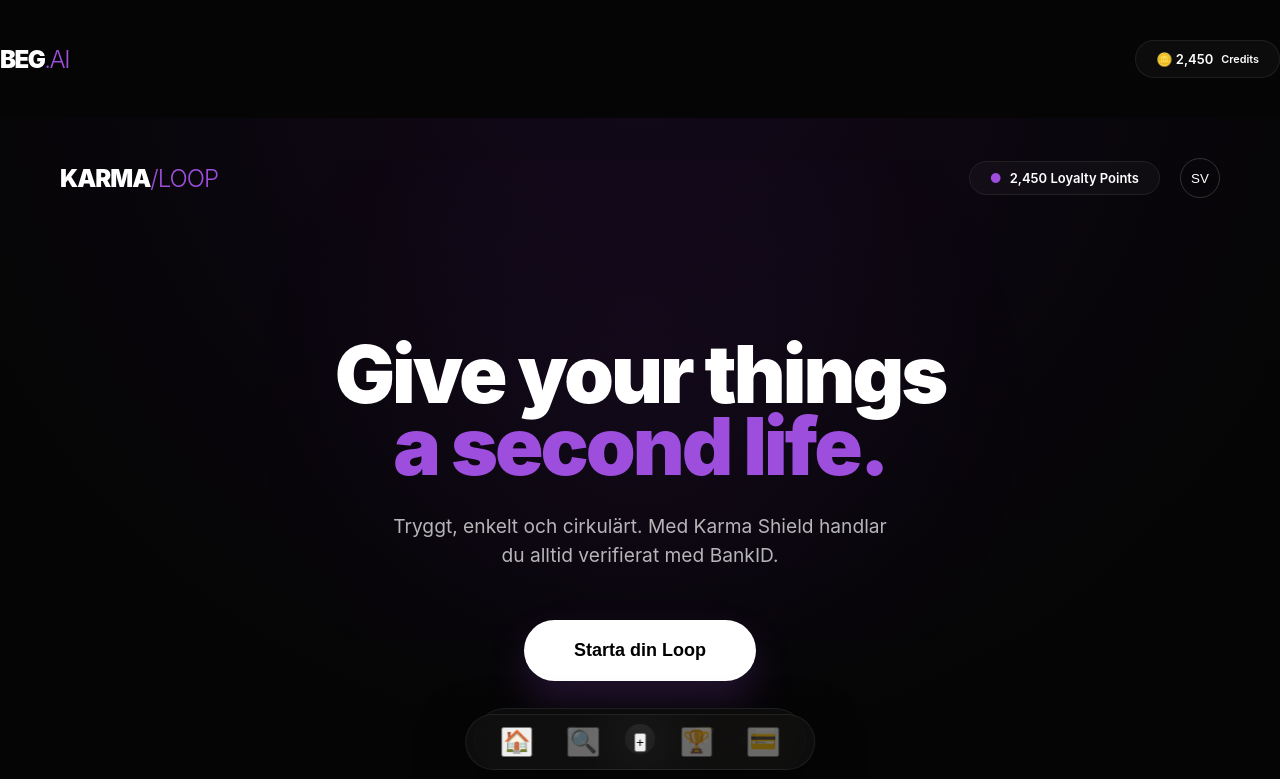
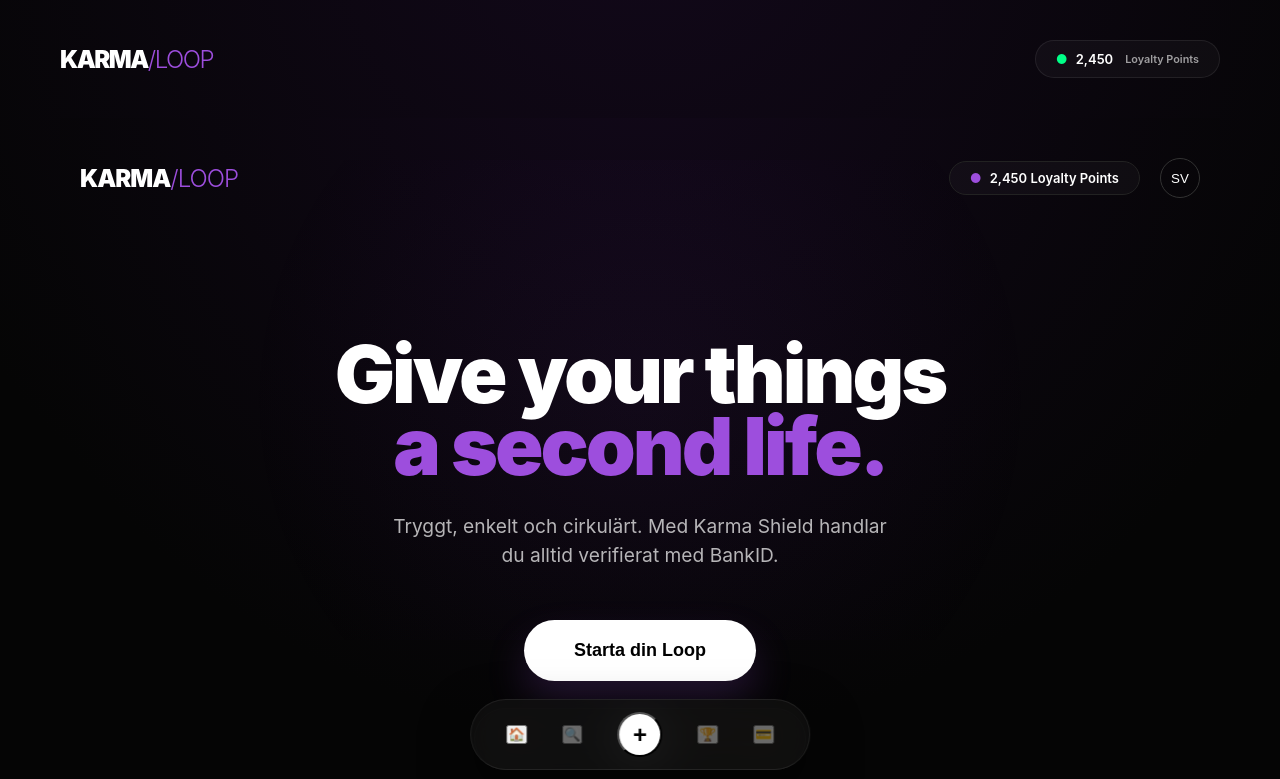
Before and after one commit to gascheckking/marketbeg-appGem, a Next.js app: page / in a window 1280 px wide. Shown: the top 779 px of the page. Built offline with nearby package versions, Linux system fonts and the light colour scheme.

Commit message:
Update layout.tsx

```diff
--- a/app/layout.tsx
+++ b/app/layout.tsx
@@ -1,48 +1,51 @@
 "use client";
 import "../styles/globals.css";
-import { usePathname } from 'next/navigation';
+import { usePathname, useRouter } from 'next/navigation';
 
 export default function RootLayout({ children }: { children: React.ReactNode }) {
   const pathname = usePathname();
+  const router = useRouter();
 
   return (
     <html lang="sv">
       <head>
-        <title>MarketBeg | AI-Driven Marketplace</title>
+        <title>KARMA LOOP | Give your things a second life</title>
         <meta name="viewport" content="width=device-width, initial-scale=1, maximum-scale=1, user-scalable=0"/>
       </head>
       <body>
+        <div className="web-container">
           <div className="bg-glow"></div>
-        <main className="app-shell">
+
+          <div className="content-wrapper">
+            {/* HEADER - Nu med KARMA/LOOP och Loyalty Points */}
             <header className="main-nav">
-            <div className="logo" onClick={() => window.location.href='/'} style={{cursor: 'pointer'}}>
-              BEG<span className="ai-text">.AI</span>
+              <div className="logo" onClick={() => router.push('/')}>
+                KARMA<span>/LOOP</span>
               </div>
-            <div className="nav-stats" onClick={() => window.location.href='/wallet'} style={{cursor: 'pointer'}}>
-              <div className="stat-pill">🪙 2,450 <small>Credits</small></div>
+
+              <div className="nav-stats" onClick={() => router.push('/points')} style={{cursor: 'pointer'}}>
+                <div className="stat-pill">
+                  <span style={{ color: '#00ff88' }}>●</span> 2,450 <small style={{ marginLeft: '4px', opacity: 0.6 }}>Loyalty Points</small>
+                </div>
               </div>
             </header>
 
-          <div className="content-area">
+            {/* CONTENT AREA */}
+            <main className="content-area">
               {children}
+            </main>
+
+            {/* BOTTOM DOCK - Proffsigare navigering */}
+            <nav className="bottom-dock">
+              <button onClick={() => router.push('/')} style={{opacity: pathname === '/' ? 1 : 0.4}}>🏠</button>
+              <button onClick={() => router.push('/search')} style={{opacity: pathname === '/search' ? 1 : 0.4}}>🔍</button>
+              <button className="plus-btn" onClick={() => router.push('/sell')}>+</button>
+              <button onClick={() => router.push('/status')} style={{opacity: pathname === '/status' ? 1 : 0.4}}>🏆</button>
+              <button onClick={() => router.push('/my-karma')} style={{opacity: pathname === '/my-karma' ? 1 : 0.4}}>💳</button>
+            </nav>
           </div>
-
-          <nav className="bottom-dock">
-            <button onClick={() => window.location.href='/'} style={{opacity: pathname === '/' ? 1 : 0.4, fontSize: '22px'}}>🏠</button>
-            <button onClick={() => window.location.href='/feed'} style={{opacity: pathname === '/feed' ? 1 : 0.4, fontSize: '22px'}}>🔍</button>
-            <button className="scan-btn" onClick={() => window.location.href='/sell'}>+</button>
-            <button onClick={() => window.location.href='/leaderboard'} style={{opacity: pathname === '/leaderboard' ? 1 : 0.4, fontSize: '22px'}}>🏆</button>
-            <button onClick={() => window.location.href='/wallet'} style={{opacity: pathname === '/wallet' ? 1 : 0.4, fontSize: '22px'}}>💳</button>
-          </nav>
-        </main>
+        </div>
       </body>
     </html>
   );
 }
-
-// Dolt för framtida bruk
-const ExperimentalFeatures = () => (
-  <div style={{ display: 'none' }}>
-    {/* BegLoan, Crypto Engine, etc. */}
-  </div>
-);
```
Lines whose indentation alone changed are shown as unchanged.
